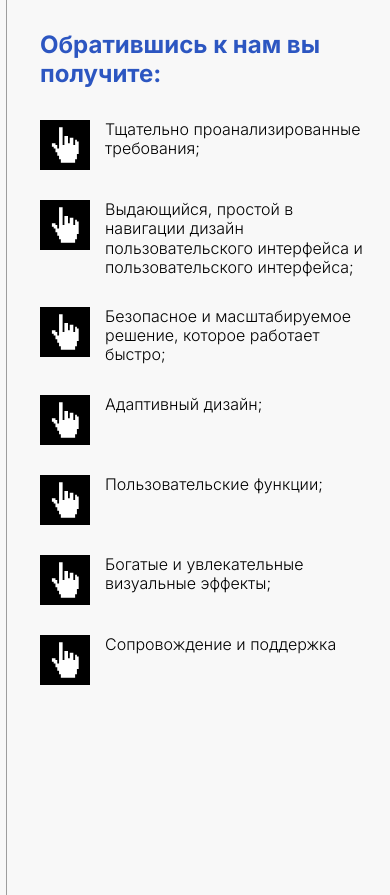
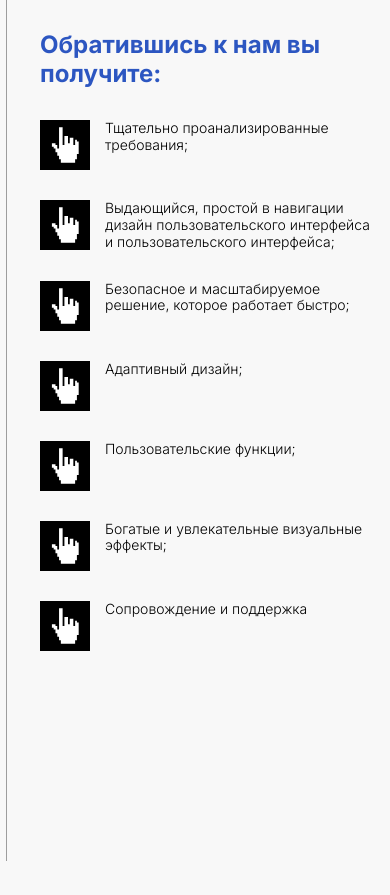
Before and after one commit to emiliaweb/webdigital-site, a website: page app/index.html in a window 390 px wide. Shown: the part 2043-2938 px from the top of the page. After the commit the page ends 2904 px from the top, so only its background shows below. Drawn offline with Linux system fonts and the light colour scheme.

Commit message:
Change font size in gain items

```diff
--- a/app/assets/css/sass/components/index/_gain.scss
+++ b/app/assets/css/sass/components/index/_gain.scss
@@ -31,5 +31,8 @@
                 object-fit: cover;
             }
         }
+        &-text {
+            font-size: clamp(14px,3vw,20px);
+        }
     }
 }
```
Also changed, not shown: app/assets/css/index.min.css.
